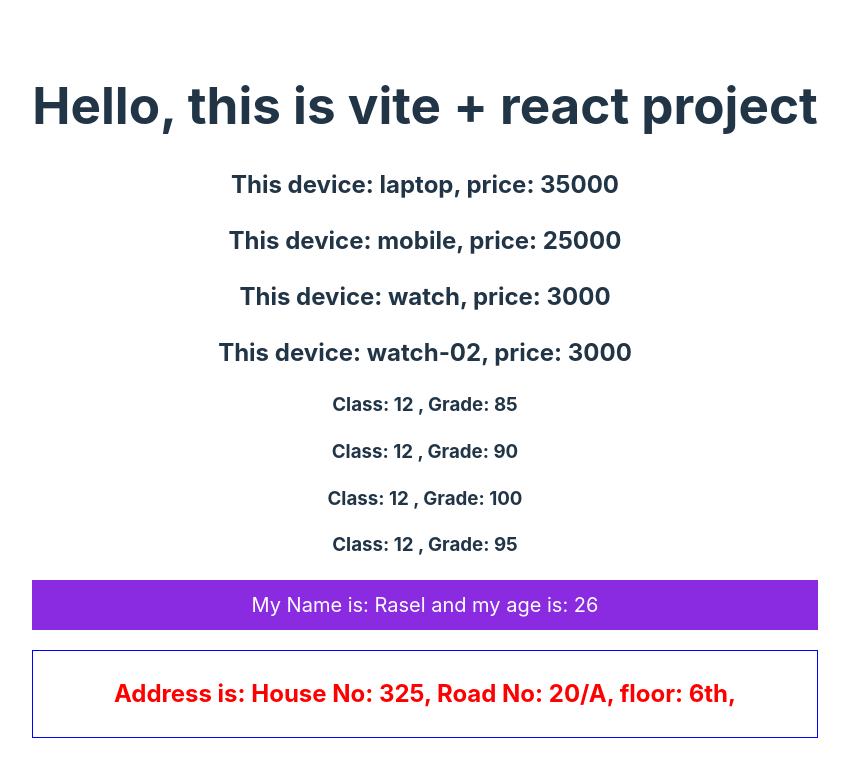
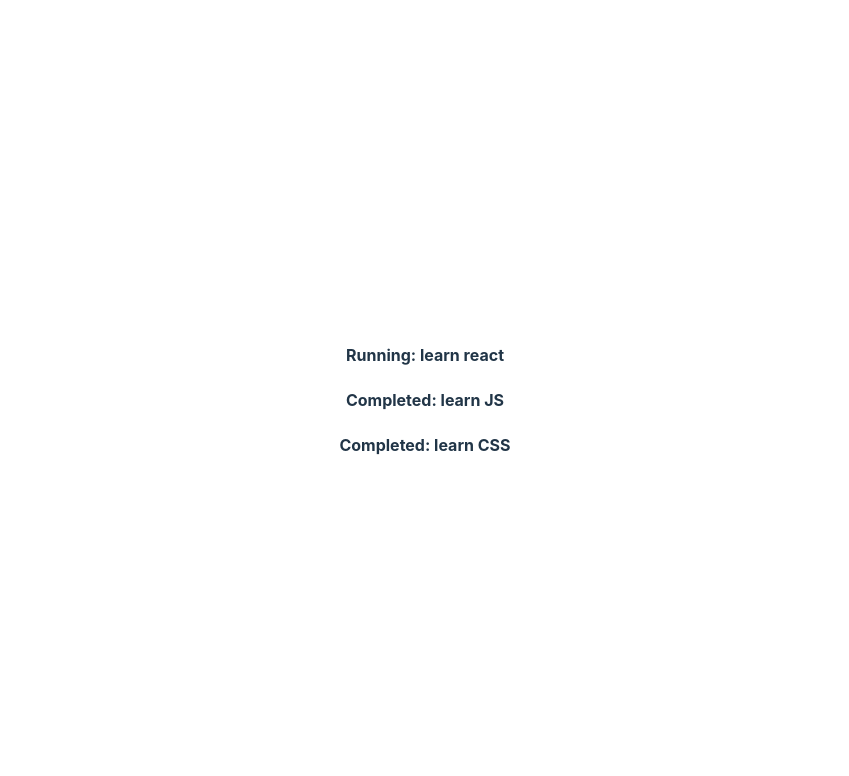
Before and after one commit to raselsharif/programmingHero-module-38, a React (Vite) app: page / in a window 1280 px wide. Shown: the top 776 px of the page, without its empty margins (215-1064 px from the left). Built offline with nearby package versions, Linux system fonts and the light colour scheme.

Commit message:
added condition rendering two ways

```diff
--- a/src/App.jsx
+++ b/src/App.jsx
@@ -1,12 +1,17 @@
 import { useState } from 'react'
 import reactLogo from './assets/react.svg'
 import viteLogo from '/vite.svg'
+import Todo from './Todo'
 import './App.css'
 
 function App() {
   return (
     <>
-      <h1>Hello, this is vite + react project</h1>
+    <Todo task="learn react" completed={false}></Todo>
+    <Todo task="learn JS" completed={true}></Todo>
+    <Todo task="learn CSS" completed={true}></Todo>
+
+      {/* <h1>Hello, this is vite + react project</h1>
       <Device name="laptop" price="35000"></Device>
       <Device name="mobile" price="25000"></Device>
       <Device name="watch" price="3000"></Device>
@@ -16,7 +21,7 @@
       <Students myClass="12" grade="100"></Students>
       <Students myClass="12" grade="95"></Students>
       <Person />
-      <Address />
+      <Address /> */}
     </>
   )
 }
--- /dev/null
+++ b/src/Todo.jsx
@@ -0,0 +1,34 @@
+
+
+// export default function Todo({task, completed}){
+
+//     return(
+//         <h4>Task: {task}</h4>
+//     )
+// }
+
+
+// export default function Todo({ task, completed }) {
+//     if (completed) {
+//         return (
+//             <h4>Completed: {task}</h4>
+//         )
+//     }else{
+//         return (
+//             <h4>Running: {task}</h4>
+//         )
+//     }
+// }
+
+
+export default function Todo({ task, completed }) {
+    if (completed) {
+        return (
+            <h4>Completed: {task}</h4>
+        )
+    }
+    return (
+        <h4>Running: {task}</h4>
+    )
+
+}
```
